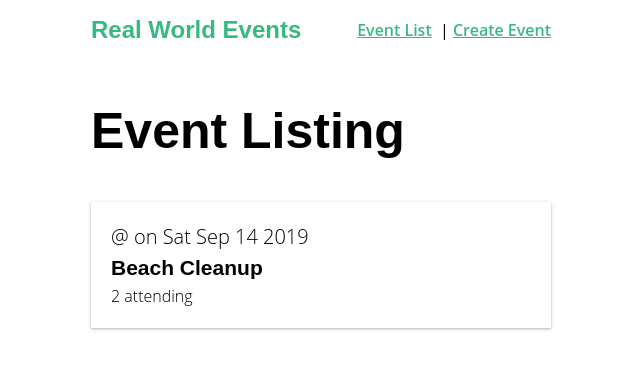
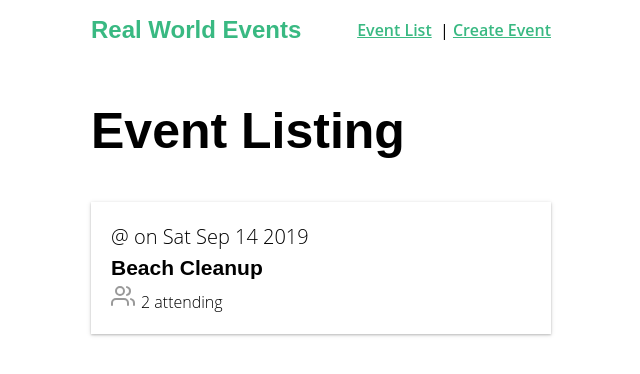
Before and after one commit to IamManchanda/real-world-vue, a Vue app: page / in a window 1280 px wide. Shown: the top 374 px of the page, without its empty margins (319-959 px from the left). Built offline with nearby package versions, Linux system fonts and the light colour scheme.

Commit message:
Global components Registration!

```diff
--- a/package.json
+++ b/package.json
@@ -9,6 +9,7 @@
   },
   "dependencies": {
     "core-js": "^2.6.5",
+    "lodash": "^4.17.15",
     "uuid": "^3.3.3",
     "vue": "^2.6.10",
     "vue-router": "^3.0.3",
--- /dev/null
+++ b/src/components/BaseIcon.vue
@@ -0,0 +1,51 @@
+<template>
+  <div class="icon-wrapper">
+    <svg class="icon" :width="width" :height="height">
+      <use v-bind="svgIcon(name)" />
+    </svg>
+  </div>
+</template>
+
+<script>
+const svgIcon = name => ({ "xlink:href": `/feather-sprite.svg#${name}` });
+
+export default {
+  props: {
+    name: {
+      type: String,
+      default: "",
+    },
+    width: {
+      type: [Number, String],
+      default: 24,
+    },
+    height: {
+      type: [Number, String],
+      default: 24,
+    },
+  },
+  data() {
+    return {
+      svgIcon,
+    };
+  },
+};
+</script>
+
+<style scoped>
+.icon-wrapper {
+  display: inline-flex;
+  align-items: center;
+  color: rgba(0, 0, 0, 0.4);
+  font-size: 1rem;
+  font-weight: 600;
+}
+.icon {
+  stroke: currentColor;
+  stroke-width: 2;
+  stroke-linecap: round;
+  stroke-linejoin: round;
+  fill: none;
+  margin-right: 6px;
+}
+</style>
--- a/src/components/EventCard.vue
+++ b/src/components/EventCard.vue
@@ -3,6 +3,7 @@
     <div class="event-card -shadow">
       <span class="eyebrow">@{{ event.time }} on {{ event.date }}</span>
       <h4 class="title">{{ event.title }}</h4>
+      <base-icon name="users" />
       <span>{{ event.attendees.length }} attending</span>
     </div>
   </router-link>
--- a/src/main.js
+++ b/src/main.js
@@ -2,11 +2,34 @@ import Vue from "vue";
 import App from "./App.vue";
 import router from "./router";
 import store from "./store";
+import upperFirst from "lodash/upperFirst";
+import camelCase from "lodash/camelCase";
+
+const requireComponent = require.context(
+  "./components",
+  false,
+  /Base[A-Z]\w+\.(vue|js)$/
+);
+
+requireComponent.keys().forEach(fileName => {
+  const componentConfig = requireComponent(fileName);
+
+  const componentName = upperFirst(
+    camelCase(
+      fileName
+        .split("/")
+        .pop()
+        .replace(/\.\w+$/, "")
+    )
+  );
+
+  Vue.component(componentName, componentConfig.default || componentConfig);
+});
 
 Vue.config.productionTip = false;
 
 new Vue({
   router,
   store,
-  render: h => h(App)
+  render: h => h(App),
 }).$mount("#app");
```
Also changed, not shown: public/feather-sprite.svg (added).
